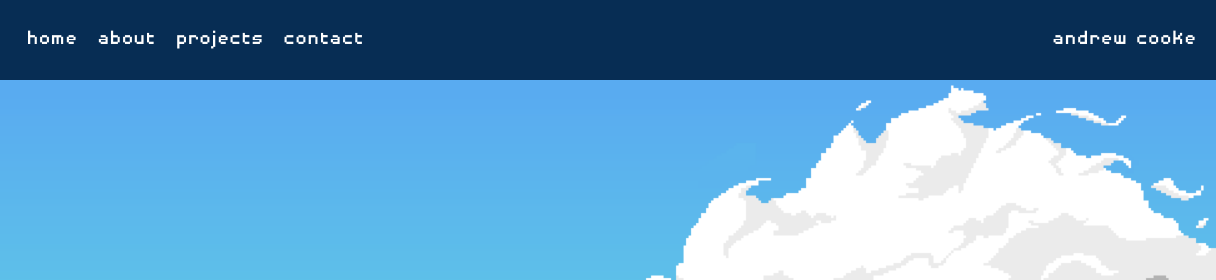
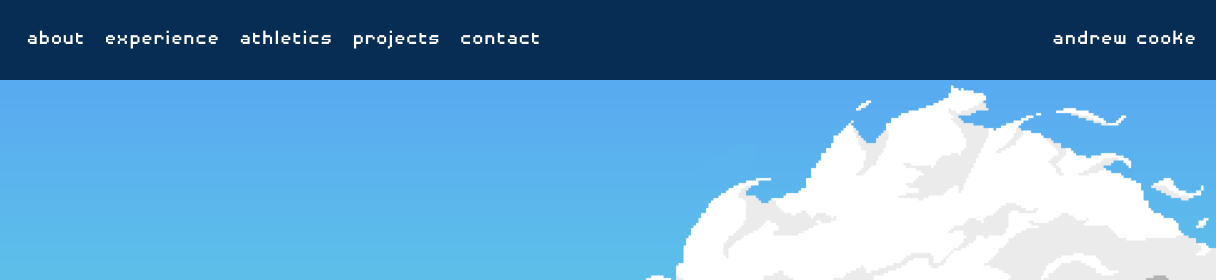
Before and after one commit to acooke1/acooke-website, a plain HTML site: page docs/index.html in a window 1280 px wide. Shown: the top 280 px of the page, 64-1280 px from the left. Drawn offline with Linux system fonts and the light colour scheme.

Commit message:
Update index.html

```diff
--- a/docs/index.html
+++ b/docs/index.html
@@ -24,13 +24,18 @@
             <div class="my-nav-container my-navlinks-container">
                 <div class="my-navelement">
                     <div class="my-navlink u-line-anim">
-                        <a href="#top">home</a>
+                        <a href="#about">about</a>
                     </div>
                 </div>
                 <div class="my-navelement">
-                    <div class="my-navlink u-line-anim">
-                        <a href="#about">about</a>
-                    </div>
+                  <div class="my-navlink u-line-anim">
+                      <a href="#experience">experience</a>
+                  </div>
+                </div>
+                <div class="my-navelement">
+                  <div class="my-navlink u-line-anim">
+                    <a href="#athletics">athletics</a>
+                  </div>
                 </div>
                 <div class="my-navelement">
                     <div class="my-navlink u-line-anim">
@@ -100,7 +105,7 @@
       </div>
 
       <div class="base-container experience-container">
-
+        <a class="anchor" id="experience"></a>
         <div class="project-slide my-row justify-content-center">
           <div class="col col-skinny justify-content-center align-items-center sticky">
             <div class="img-container">
@@ -214,7 +219,8 @@
         <h2>Athletics</h2>
       </div>
 
-      <div class="base-container experience-container">
+      <div class="base-container athletics-container">
+        <a class="anchor" id="athletics"></a>
         <div class="project-slide my-row justify-content-center">
           <div class="col col-skinny justify-content-center align-items-center sticky">
             <div class="img-container">
@@ -384,7 +390,8 @@
       <h2>Contact</h2>
     </div>
 
-    <div class="base-container" id="contact">
+    <div class="base-container">
+      <a class="anchor" id="contact"></a>
       <div class="contact-slide">
         <div class="contact-info">
           <div class="contact-img">
```
